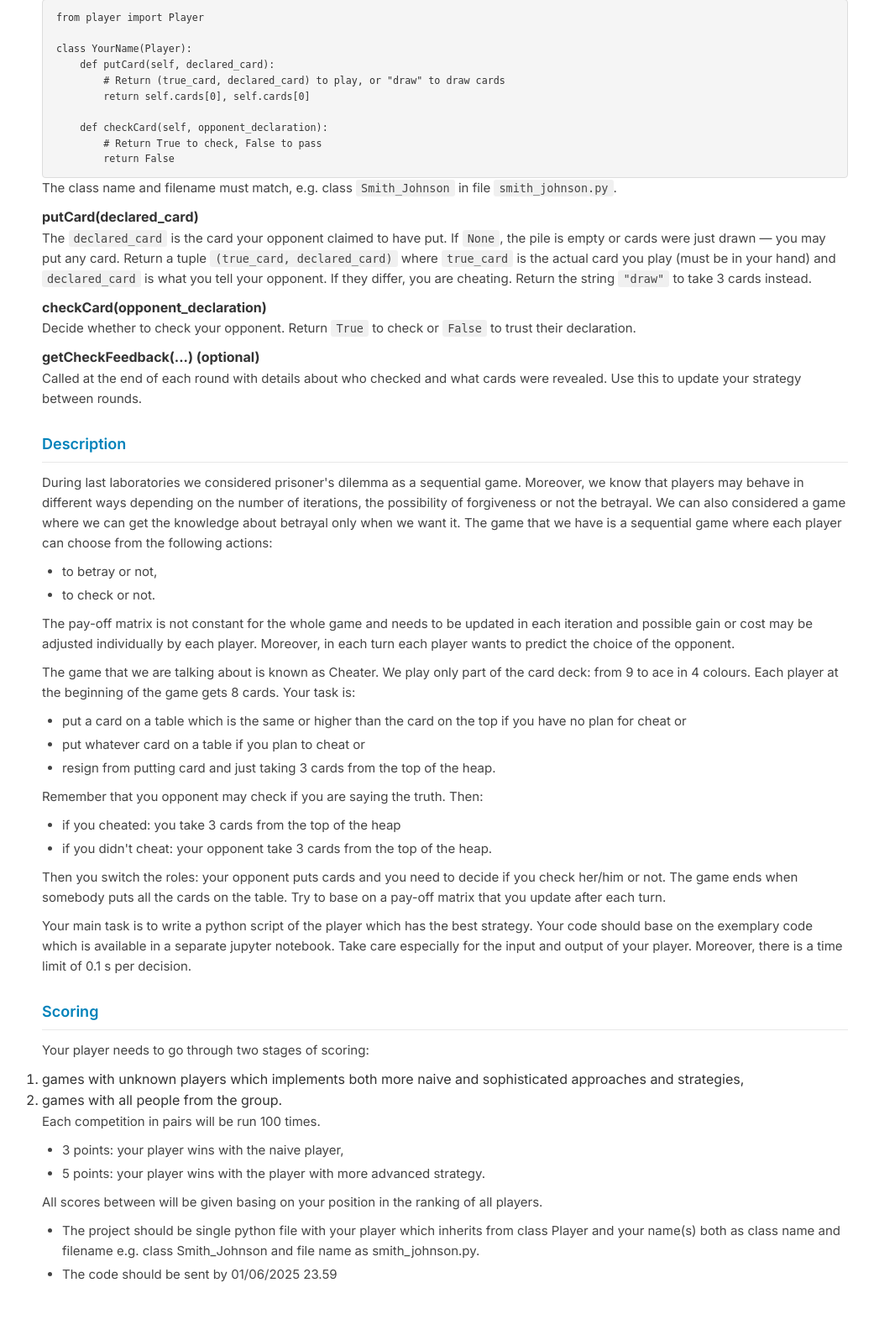
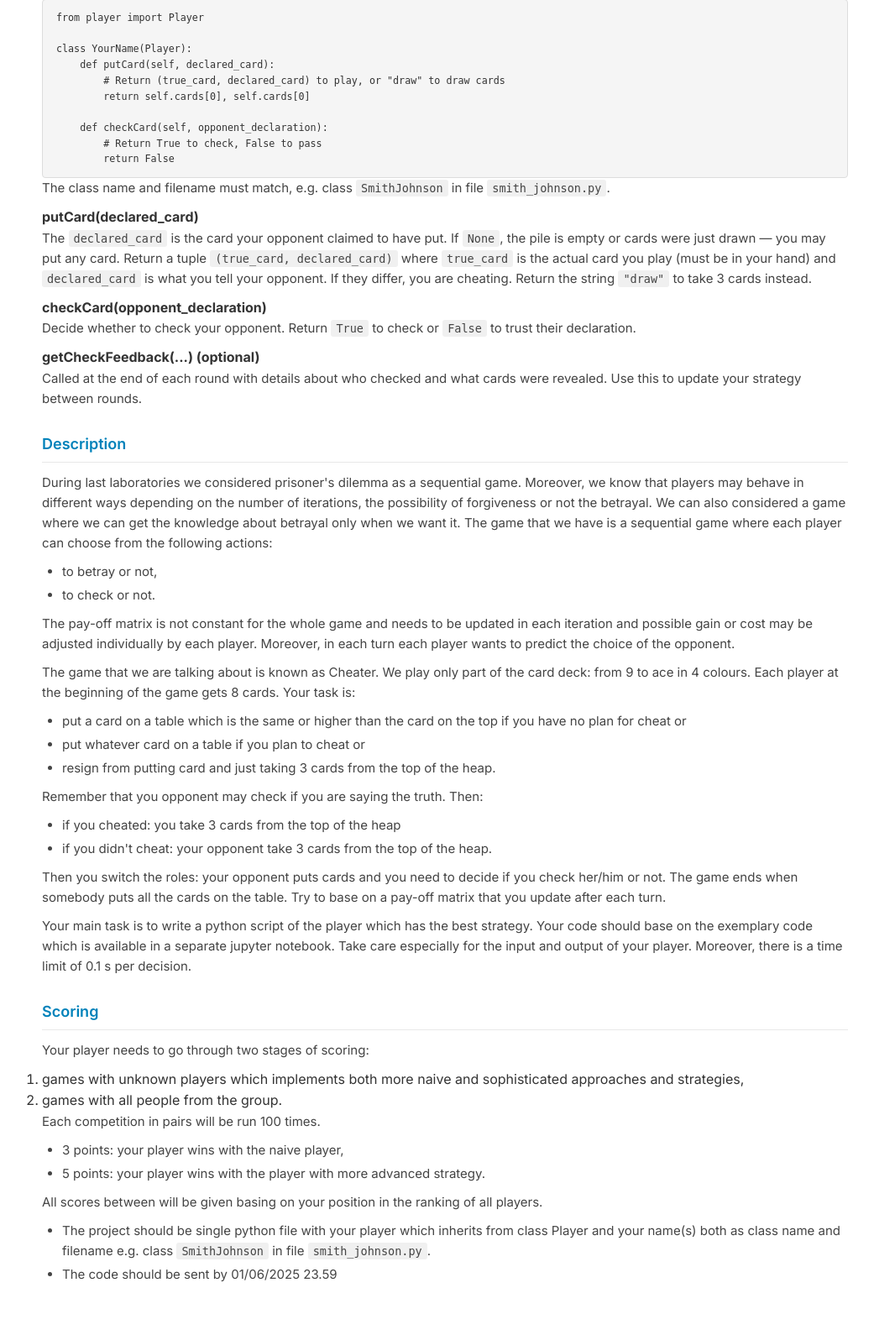
Before and after one commit to Kari3600/cheater-game-tournament, a Flask app: template templates/index.html in a window 1280 px wide. Shown: the part 368-1958 px from the top of the page at 84% size, without its empty margins (110-1151 px from the left). Run offline with Flask 3, Linux system fonts and the light colour scheme; the template is opened without the code that fills it, so the values that code supplies are empty; some libraries are stand-ins or nearby versions.

Commit message:
Fix naming: snake_case file -> PascalCase class properly
- Replace capitalize_first_letter with snake_to_pascal in evaluator
- Update docs: SmithJohnson class in smith_johnson.py

```diff
--- a/game/evaluator.py
+++ b/game/evaluator.py
@@ -4,8 +4,8 @@ import traceback
 import os
 from game import Game
 
-def capitalize_first_letter(s):
-    return s[0].upper() + s[1:] if s else s
+def snake_to_pascal(s):
+    return "".join(word.capitalize() for word in s.split("_")) if s else s
 
 def comparePlayers(player1_class, player2_class):
     scores = [0, 0, 0]
@@ -44,7 +44,7 @@ def loadPlayer(path):
     module = importlib.util.module_from_spec(spec)
     spec.loader.exec_module(module)
 
-    simpleName = capitalize_first_letter(os.path.basename(path).split(".")[0])
+    simpleName = snake_to_pascal(os.path.basename(path).split(".")[0])
     if not hasattr(module, simpleName):
         raise Exception(f"Expected class named {simpleName} in {path}")
     return getattr(module, simpleName)
--- a/templates/index.html
+++ b/templates/index.html
@@ -74,7 +74,7 @@ class YourName(Player):
         # Return True to check, False to pass
         return False</code></pre>
             <p>
-              The class name and filename must match, e.g. class <code>Smith_Johnson</code>
+              The class name and filename must match, e.g. class <code>SmithJohnson</code>
               in file <code>smith_johnson.py</code>.
             </p>
             <h4>putCard(declared_card)</h4>
@@ -167,7 +167,7 @@ class YourName(Player):
               players.
             </p>
             <ul>
-              <li>The project should be single python file with your player which inherits from class Player and your name(s) both as class name and filename e.g. class Smith_Johnson and file name as smith_johnson.py.</li>
+              <li>The project should be single python file with your player which inherits from class Player and your name(s) both as class name and filename e.g. class <code>SmithJohnson</code> in file <code>smith_johnson.py</code>.</li>
               <li>The code should be sent by 01/06/2025 23.59</li>
             </ul>
           </div>
```
